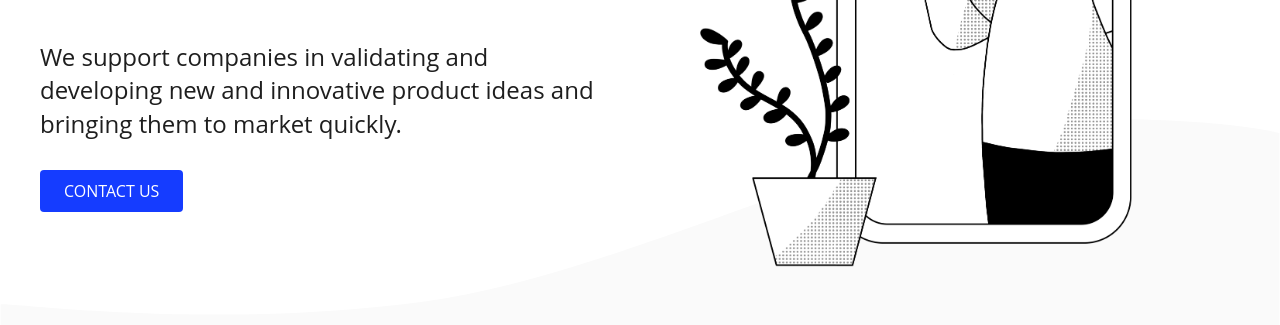
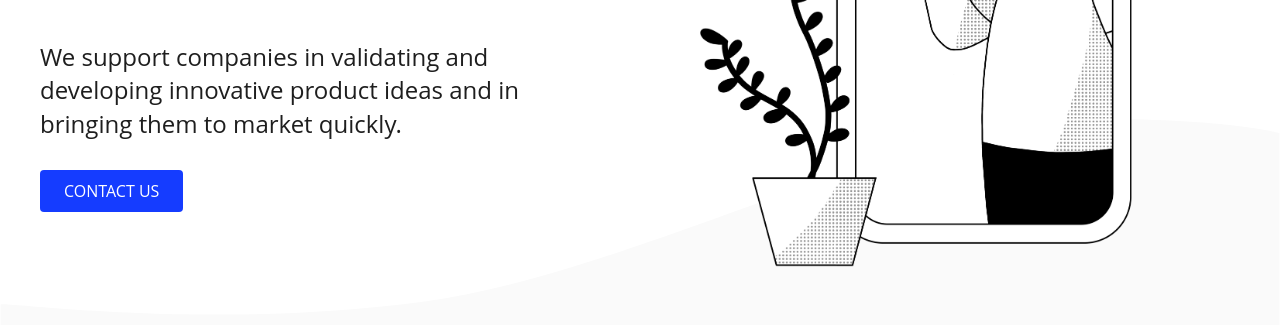
Before and after one commit to crisp-studio/website, a Gatsby site: page / in a window 1280 px wide. Shown: the part 384-709 px from the top of the page. Built offline with nearby package versions, Linux system fonts and the light colour scheme; Gatsby itself is replaced by a stand-in of ours; a web font is replaced by a local one.

Commit message:
:speech_balloon: Rephrase company description

```diff
--- a/src/pages/index.tsx
+++ b/src/pages/index.tsx
@@ -28,7 +28,7 @@ const index: React.SFC = () => (
         <article>
           <h1>We are a Digital Product Studio</h1>
           <p>
-            We support companies in validating and developing new and innovative product ideas and
+            We support companies in validating and developing innovative product ideas and in
             bringing them to market quickly.
           </p>
           <a className="btn" href="https://crispstudio.typeform.com/to/fYqiES" target="_blank">
```
